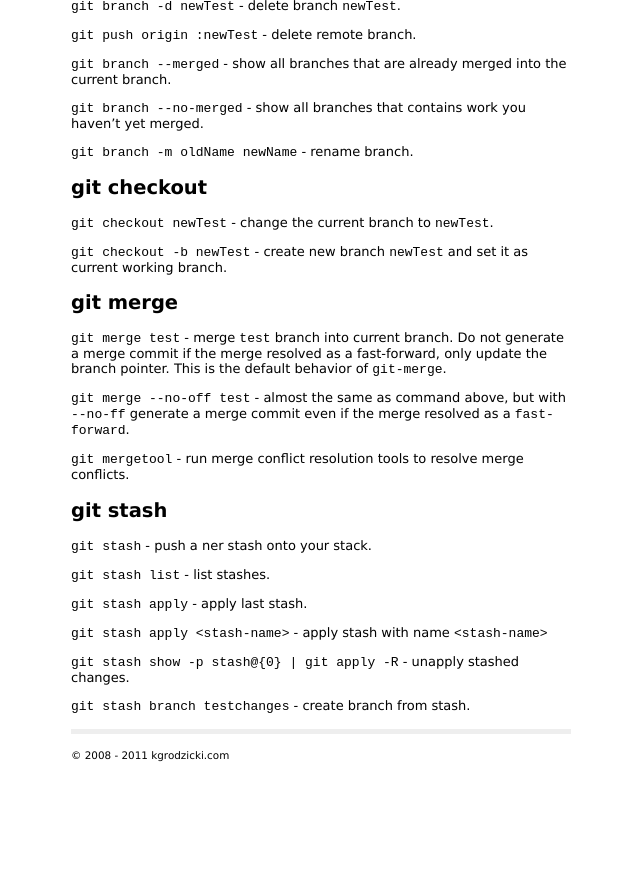
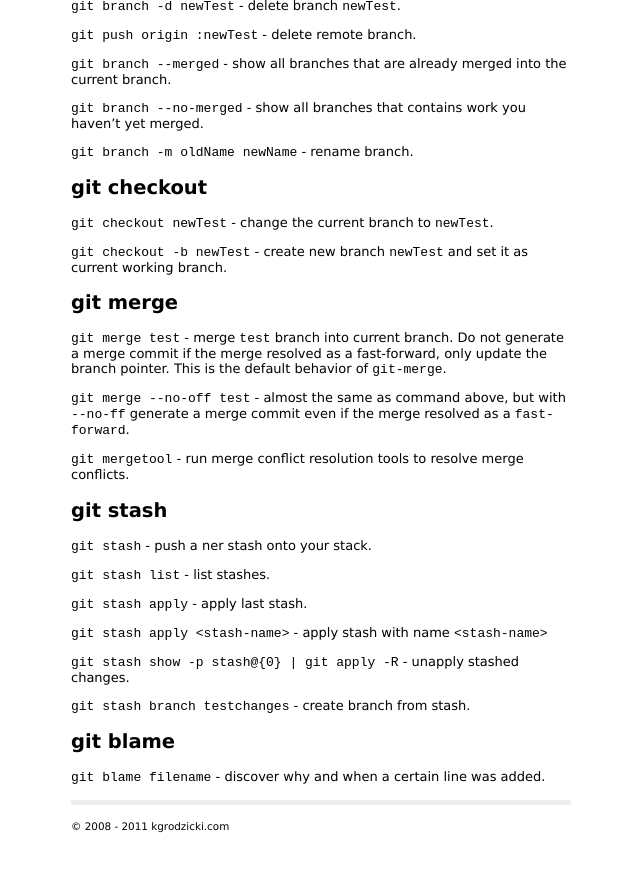
Before and after one commit to kgrodzicki/kgrodzicki.github.com, a Jekyll site: the page built from _posts/2011-08-10-pro-git-book-notes.markdown, in a window 1280 px wide and 900 px high, scrolled down 2895 px. Shown: the top 872 px of the window, without its empty margins (319-959 px from the left). Built offline with Jekyll 4.4.1, drawn with Linux system fonts in a browser that asks for light colours; Markdown is read by kramdown in place of the engine named in the settings; before the commit the page ends 3724 px from its top, so only the background shows below that.

Commit message:
added git blame

```diff
--- a/_posts/2011-08-10-pro-git-book-notes.markdown
+++ b/_posts/2011-08-10-pro-git-book-notes.markdown
@@ -186,3 +186,8 @@ git stash
 `git stash show -p stash@{0} | git apply -R` - unapply stashed changes.
 
 `git stash branch testchanges` - create branch from stash.
+
+git blame
+---------
+
+`git blame filename` - discover why and when a certain line was added.
```
